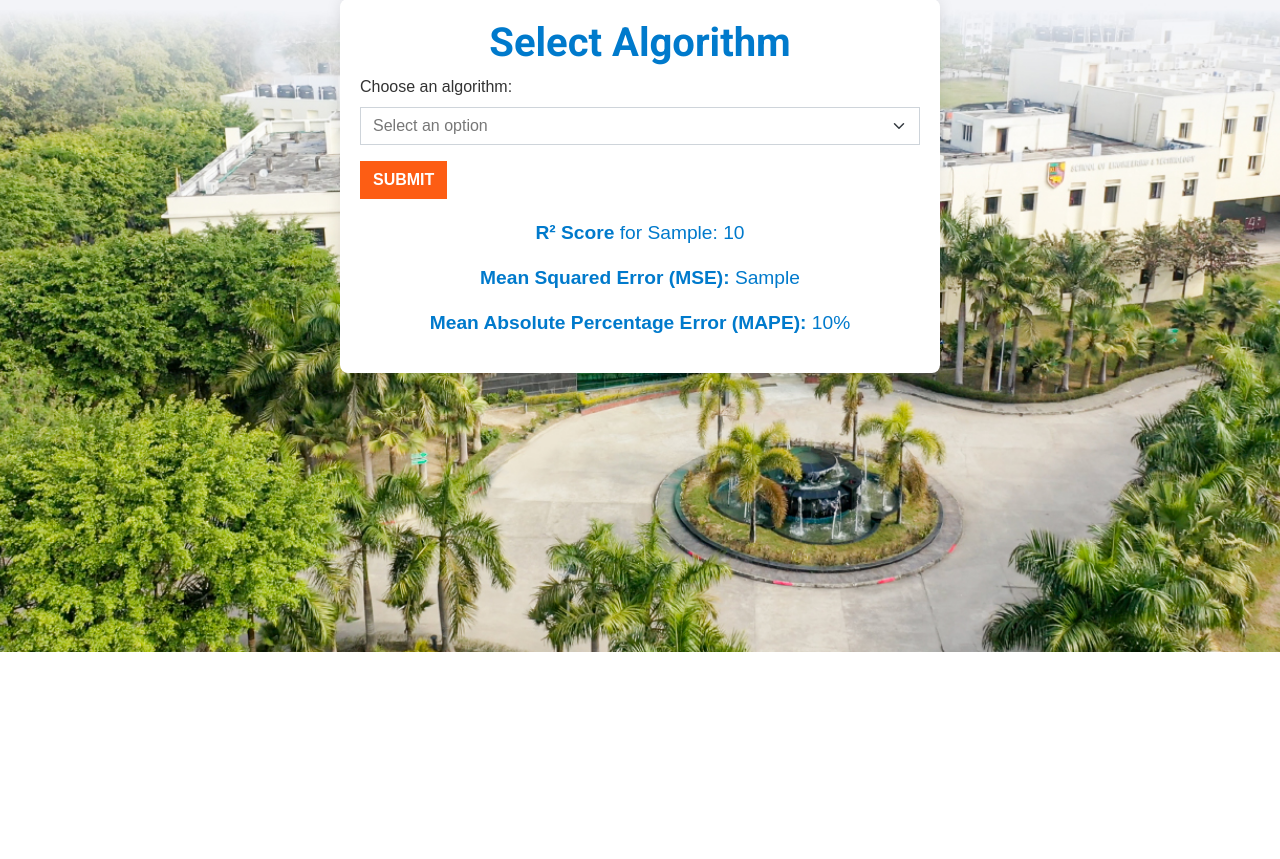
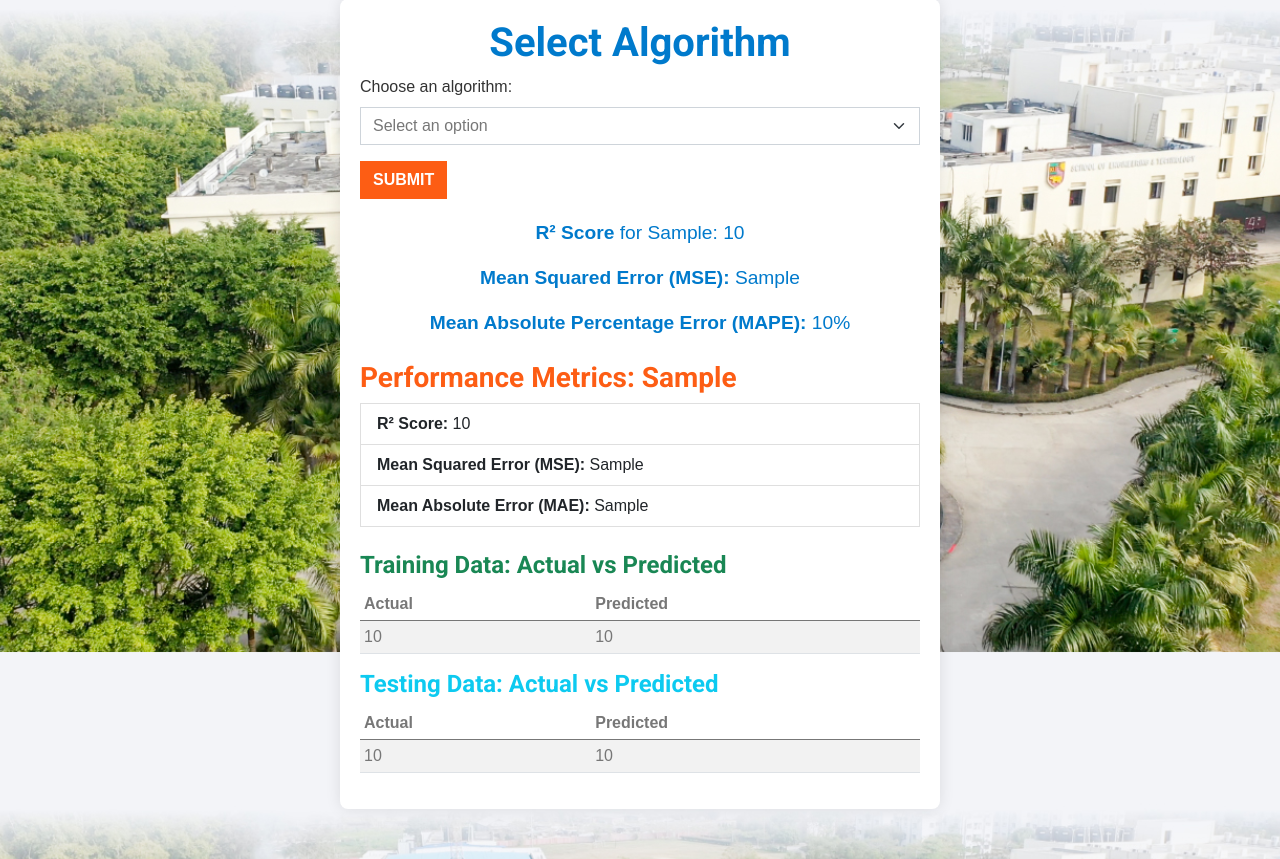
Before and after one commit to kaubura/EV-BMS, a Flask app: template FRONTEND/templates/algo.html in a window 1280 px wide. Shown: the part 148-1007 px from the top of the page. Before the commit the page ends 800 px from the top, so only its background shows below. Run offline with Flask 3, Linux system fonts and the light colour scheme; the template is opened without the code that fills it: most values are stand-ins (such as "Sample title", 1, 10 or a date in 2020); some libraries are stand-ins or nearby versions.

Commit message:
updated py and algo

```diff
--- /dev/null
+++ b/BACKEND/cnn_output.json
@@ -0,0 +1 @@
+{"r2_score": -1.825, "mse": 6.97194, "mae": 1.89162, "train": [[85.9, 88.30720520019531], [86.3, 90.64125061035156], [81.7, 82.71431732177734], [82.9, 80.43263244628906], [83.2, 81.84221649169922], [83.6, 81.34902954101562], [86.1, 89.68429565429688], [84.7, 85.35353088378906], [84.9, 87.65229797363281], [85.9, 88.30720520019531]], "test": [[83.7, 82.30172729492188], [86.64, 78.72242736816406], [82.6, 83.79339599609375], [84.7, 84.5269546508789], [84.1, 83.82050323486328], [86.9, 80.53749084472656], [86.6, 80.04019165039062], [86.1, 85.694580078125], [82.9, 80.53709411621094], [86.7, 77.22190856933594]]}
--- a/FRONTEND/app.py
+++ b/FRONTEND/app.py
@@ -7,7 +7,9 @@ from sklearn.preprocessing import MinMaxScaler
 from tensorflow.keras.losses import MeanSquaredError
 app = Flask(__name__)
 import pandas as pd
-
+import json
+import matplotlib.pyplot as plt
+import os
 
 import mysql.connector
 mydb = mysql.connector.connect(
@@ -125,6 +127,7 @@ algorithms_results = {
     'DNN': {'r2_score': 0.81}
 }
 
+
 @app.route('/algo',methods=['GET','POST'])
 # def algo():
     # selected_algorithm = None
@@ -139,8 +142,11 @@ def algo():
     r2_score_value = None
     mse_value = None
     mae_value = None
+    train_comparison = []
+    test_comparison = []
+    df = pd.read_excel('Arranged_TripA01.xlsx')
+    chart_filename = None
 
-    df = pd.read_excel('Arranged_TripA01.xlsx')
     features = [
         'Battery Voltage [V]',
         'Battery Current [A]',
@@ -163,15 +169,14 @@ def algo():
     if request.method == 'POST':
         selected_algorithm = request.form.get('algorithm')
 
-        # if selected_algorithm == 'Random Forest':
-        #     model = RandomForestRegressor()
-        #     model.fit(X_train_scaled, y_train)
-        #     y_pred = model.predict(X_test_scaled)
-
-        #     r2_score_value = round(r2_score(y_test, y_pred), 5)
-        #     mse_value = round(mean_squared_error(y_test, y_pred), 5)
-        #     mae_value = round(mean_absolute_error(y_test, y_pred), 5)
-
+        if selected_algorithm == 'CNN':
+            with open('../backend/cnn_output.json') as f:
+                result = json.load(f)
+                r2_score_value = result['r2_score']
+                mse_value = result['mse']
+                mae_value = result['mae']
+                train_comparison = result['train']
+                test_comparison = result['test']
         # else:
             # Use static values from original dictionary
         static_results = {
@@ -191,14 +196,36 @@ def algo():
 
     algorithms = ['CNN', 'SVR', 'FNN', 'RBF_SVR', 'Random Forest', 'XGBoost', 'LSTM', 'DNN']
 
+  # Generate line plot
+    fig, ax = plt.subplots(figsize=(8, 4))
+    ax.plot([a for a, _ in train_comparison], label='Train Actual', marker='o')
+    ax.plot([p for _, p in train_comparison], label='Train Predicted', marker='x')
+    ax.plot([a for a, _ in test_comparison], label='Test Actual', marker='o')
+    ax.plot([p for _, p in test_comparison], label='Test Predicted', marker='x')
+    ax.set_title('Actual vs Predicted SoC')
+    ax.set_xlabel('Sample Index')
+    ax.set_ylabel('State of Charge (SoC)')
+    ax.legend()
+    ax.grid(True)
+
+    # Save to static/images/
+    chart_filename = f'static/images/{selected_algorithm}_comparison.png'
+    plt.tight_layout()
+    plt.savefig(chart_filename)
+    plt.close()
+
     return render_template(
-        'algo.html',
-        algorithms=algorithms,
+       'algo.html',
+        algorithms=algorithms_results.keys(),
         selected_algorithm=selected_algorithm,
         r2_score_value=r2_score_value,
         mse_value=mse_value,
-        mae_value=mae_value
+        mae_value=mae_value,
+        train_comparison=train_comparison,
+        test_comparison=test_comparison,
+        chart_file=chart_filename
     )
+
 
 
 
--- a/FRONTEND/templates/algo.html
+++ b/FRONTEND/templates/algo.html
@@ -90,6 +90,44 @@
     <p id="mape"><strong>Mean Absolute Percentage Error (MAPE):</strong> {{ (mae_value * 100)|round(2) }}%</p>
 </div>
 {% endif %}
+<div>
+    {% if selected_algorithm %}
+  <h3 class="mt-4 text-primary">Performance Metrics: {{ selected_algorithm }}</h3>
+  <ul class="list-group mb-4">
+    <li class="list-group-item"><strong>R² Score:</strong> {{ r2_score_value }}</li>
+    <li class="list-group-item"><strong>Mean Squared Error (MSE):</strong> {{ mse_value }}</li>
+    <li class="list-group-item"><strong>Mean Absolute Error (MAE):</strong> {{ mae_value }}</li>
+  </ul>
+
+  <h4 class="text-success">Training Data: Actual vs Predicted</h4>
+  <table class="table table-striped table-sm">
+    <thead><tr><th>Actual</th><th>Predicted</th></tr></thead>
+    <tbody>
+      {% for actual, predicted in train_comparison %}
+        <tr><td>{{ actual | round(2) }}</td><td>{{ predicted | round(2) }}</td></tr>
+      {% endfor %}
+    </tbody>
+  </table>
+
+  <h4 class="text-info">Testing Data: Actual vs Predicted</h4>
+  <table class="table table-striped table-sm">
+    <thead><tr><th>Actual</th><th>Predicted</th></tr></thead>
+    <tbody>
+      {% for actual, predicted in test_comparison %}
+        <tr><td>{{ actual | round(2) }}</td><td>{{ predicted | round(2) }}</td></tr>
+      {% endfor %}
+    </tbody>
+  </table>
+{% endif %}
+{% if chart_file %}
+  <h4 class="mt-4 text-center">Visual Comparison: Actual vs Predicted</h4>
+  <div class="text-center">
+    <img src="{{ url_for('static', filename='images/' + selected_algorithm + '_comparison.png') }}"
+         alt="Comparison Chart"
+         class="img-fluid rounded shadow" style="max-width: 700px;" />
+  </div>
+{% endif %}
+</div>
     </div>
 
 </body>
```
Also changed, not shown: FRONTEND/static/images/CNN_comparison.png (added), 1 other file.
